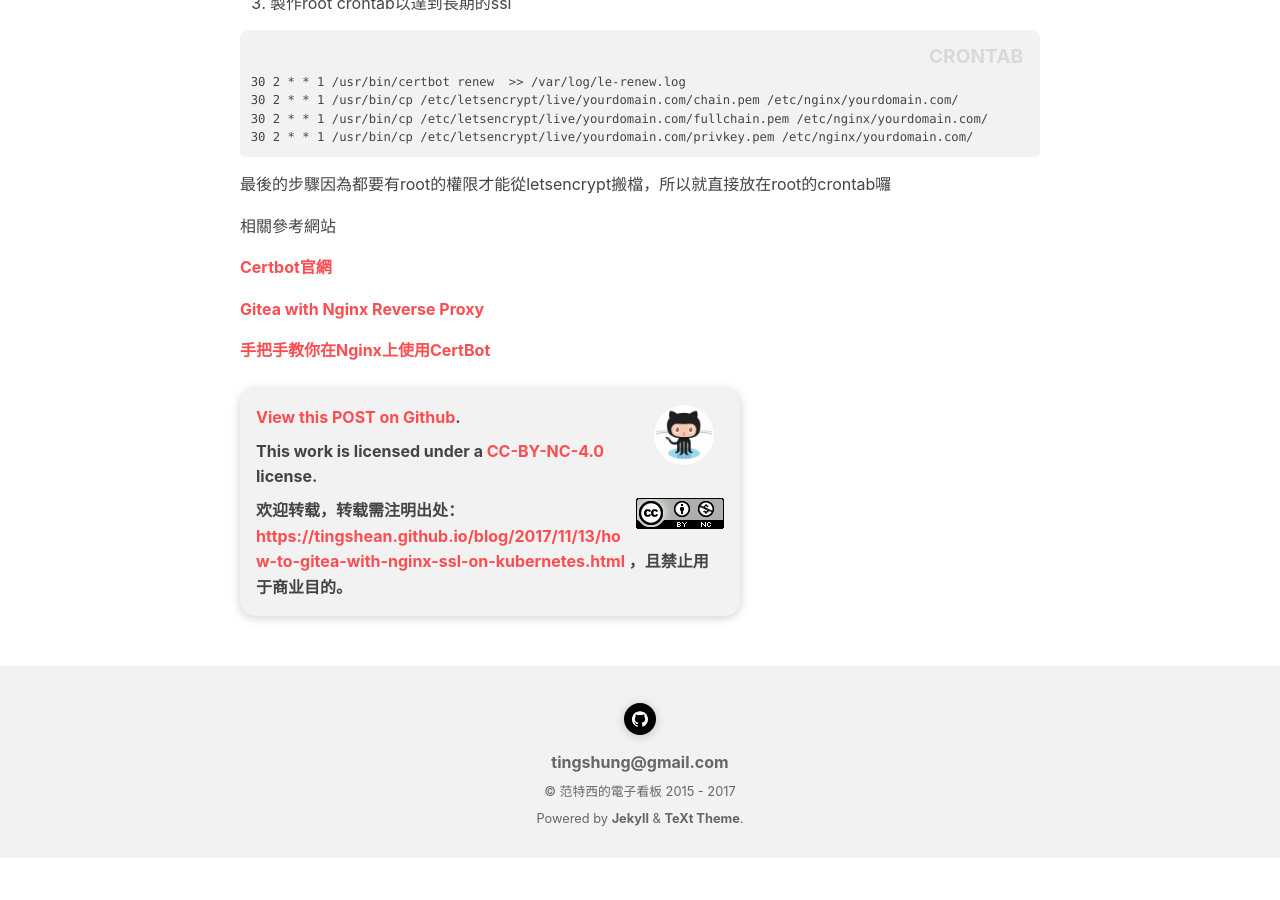
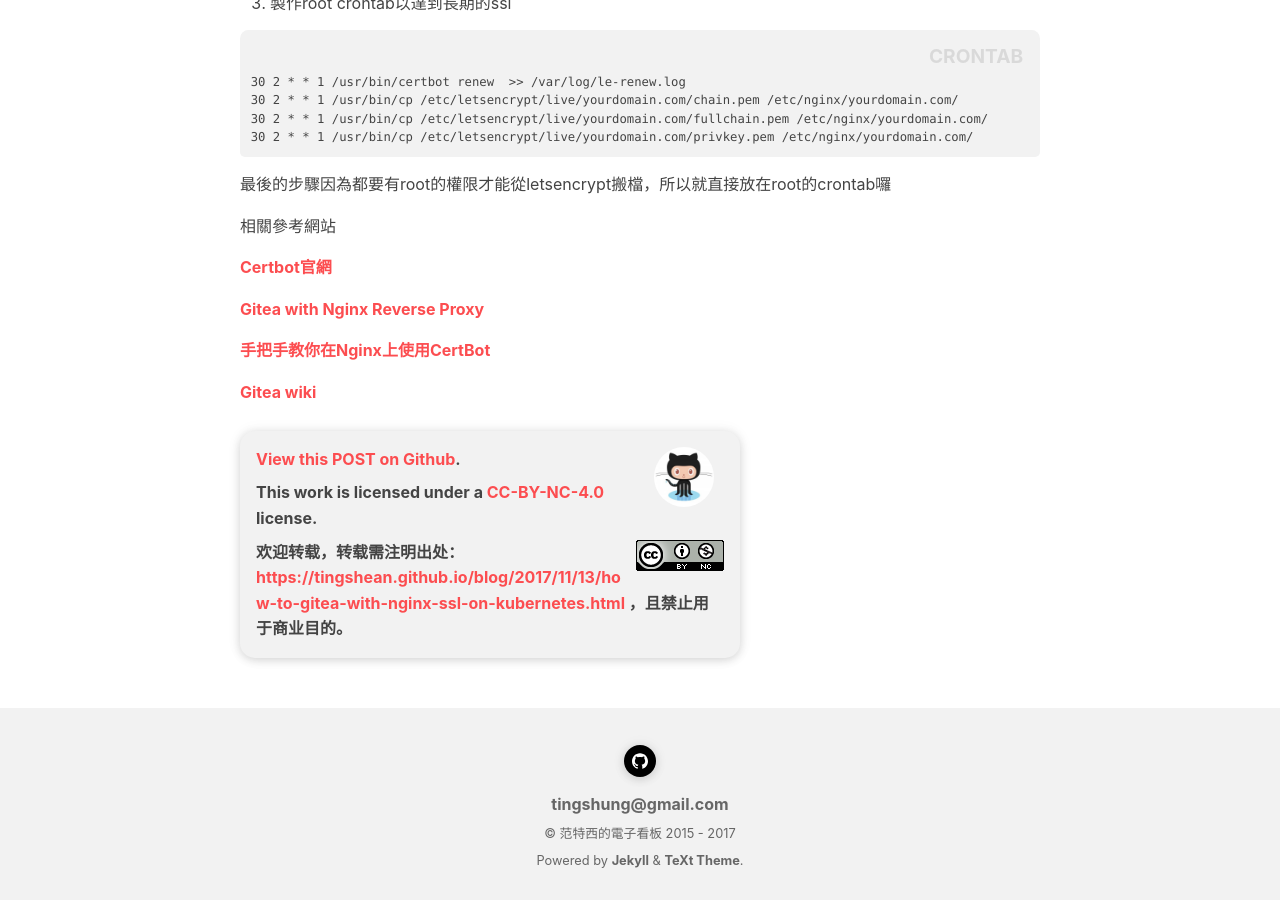
Before and after one commit to tingShean/tingshean.github.io, a Jekyll site: the page built from _posts/2017-11-13-how-to-gitea-with-nginx-ssl-on-kubernetes.md, in a window 1280 px wide and 900 px high, scrolled down 1039 px. Built offline with Jekyll 4.4.1, drawn with Linux system fonts in a browser that asks for light colours; nearby versions of some CDN libraries; comment, search, counter and statistics services are not loaded; before the commit the page ends 1897 px from its top, so only the background shows below that.

Commit message:
[Modify]20171113 post

```diff
--- a/_posts/2017-11-13-how-to-gitea-with-nginx-ssl-on-kubernetes.md
+++ b/_posts/2017-11-13-how-to-gitea-with-nginx-ssl-on-kubernetes.md
@@ -66,6 +66,9 @@ fantasy@ubuntu:~/kube$ sudo cp /etc/letsencrypt/live/yourdomain.com/privkey.pem
 
 [手把手教你在Nginx上使用CertBot][nginx-certbot]
 
+[Gitea wiki][gitea-wiki]
+
 [certbot-offical]: https://certbot.eff.org/#ubuntuxenial-other
 [focaabys-note]: https://focaaby.github.io/2017/10/22/Gitea-with-Nginx-Reverse-Proxy/
 [nginx-certbot]: https://segmentfault.com/a/1190000005797776
+[gitea-wiki]: https://wiki.archlinux.org/index.php/Gitea
```
